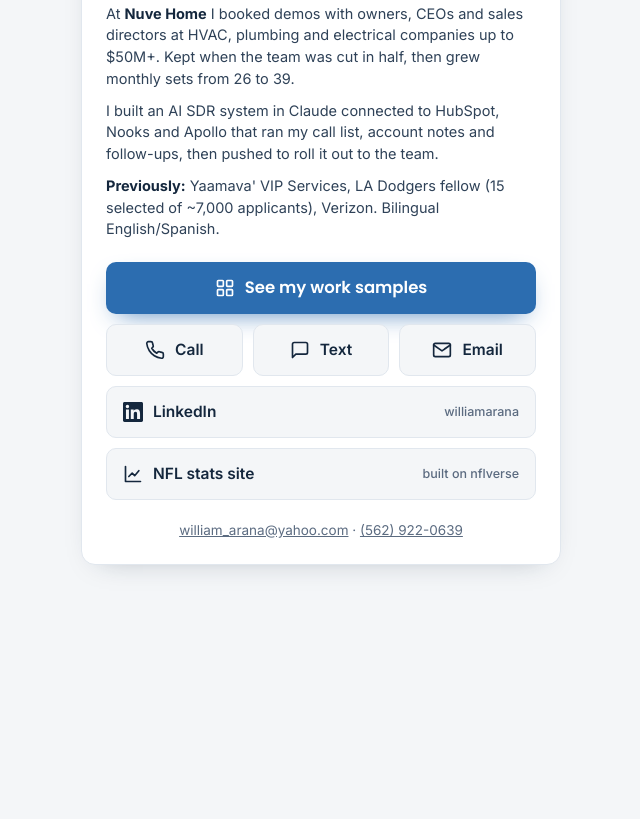
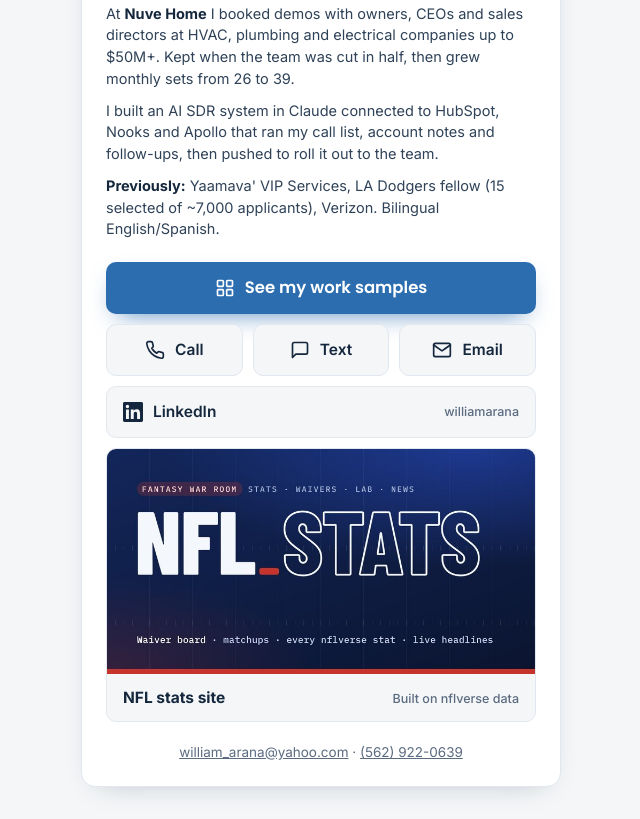
Before and after one commit to william-arana/work-samples, a plain HTML site: page will/index.html in a window 1280 px wide. Shown: the part 486-1305 px from the top of the page, without its empty margins (319-959 px from the left). Before the commit the page ends 1083 px from the top, so only its background shows below. Drawn offline with Linux system fonts and the light colour scheme.

Commit message:
Show the NFL stats preview image on the personal page link (#5)
Claude-Session: https://claude.ai/code/session_01H9BJ29pPHvfHkWHfAqpMoY

Co-authored-by: Claude Opus 5.5 <noreply@anthropic.com>

```diff
--- a/will/index.html
+++ b/will/index.html
@@ -57,6 +57,13 @@ h1{font-family:Poppins,Inter,sans-serif;font-size:26px;font-weight:700;letter-sp
 .links{display:grid;gap:10px;margin-top:10px}
 .links .btn{justify-content:flex-start;padding:0 16px}
 .links .btn small{margin-left:auto;font-weight:500;font-size:12.5px;color:var(--muted)}
+.tile{display:block;border:1px solid var(--line);border-radius:10px;overflow:hidden;text-decoration:none;color:var(--text);background:var(--bg);transition:border-color .12s,transform .12s}
+.tile:hover{border-color:var(--accent)}
+.tile:active{transform:scale(.99)}
+.tile img{display:block;width:100%;height:auto;aspect-ratio:40/21;object-fit:cover}
+.tile span{display:flex;align-items:baseline;justify-content:space-between;gap:10px;padding:12px 16px;font-size:15.5px}
+.tile b{white-space:nowrap}
+.tile small{font-size:12.5px;color:var(--muted);font-weight:500;text-align:right}
 .foot{margin-top:20px;font-size:13.5px;color:var(--muted);text-align:center}
 .foot a{color:var(--muted)}
 :focus-visible{outline:2px solid var(--accent);outline-offset:2px}
@@ -110,9 +117,9 @@ h1{font-family:Poppins,Inter,sans-serif;font-size:26px;font-weight:700;letter-sp
       <svg viewBox="0 0 24 24" fill="currentColor"><path d="M20.45 20.45h-3.56v-5.57c0-1.33-.02-3.04-1.85-3.04-1.85 0-2.14 1.45-2.14 2.94v5.67H9.35V9h3.41v1.56h.05c.48-.9 1.64-1.85 3.37-1.85 3.6 0 4.27 2.37 4.27 5.46v6.28zM5.34 7.43a2.06 2.06 0 1 1 0-4.13 2.06 2.06 0 0 1 0 4.13zM7.12 20.45H3.56V9h3.56v11.45zM22.22 0H1.77C.79 0 0 .77 0 1.73v20.54C0 23.23.79 24 1.77 24h20.45c.98 0 1.78-.77 1.78-1.73V1.73C24 .77 23.2 0 22.22 0z"/></svg>
       LinkedIn <small>williamarana</small>
     </a>
-    <a class="btn sec" href="https://william-arana.github.io/NFL_stats/" target="_blank" rel="noopener">
-      <svg viewBox="0 0 24 24" fill="none" stroke="currentColor" stroke-width="2" stroke-linecap="round" stroke-linejoin="round"><path d="M3 3v18h18"/><path d="m7 15 4-4 3 3 5-6"/></svg>
-      NFL stats site <small>built on nflverse</small>
+    <a class="tile" href="https://william-arana.github.io/NFL_stats/" target="_blank" rel="noopener">
+      <img src="nfl-og.jpg" alt="NFL_stats: waiver board, matchups, every nflverse stat and live headlines" width="800" height="420" loading="lazy">
+      <span><b>NFL stats site</b><small>Built on nflverse data</small></span>
     </a>
   </div>
 
```
Also changed, not shown: will/nfl-og.jpg (added).
